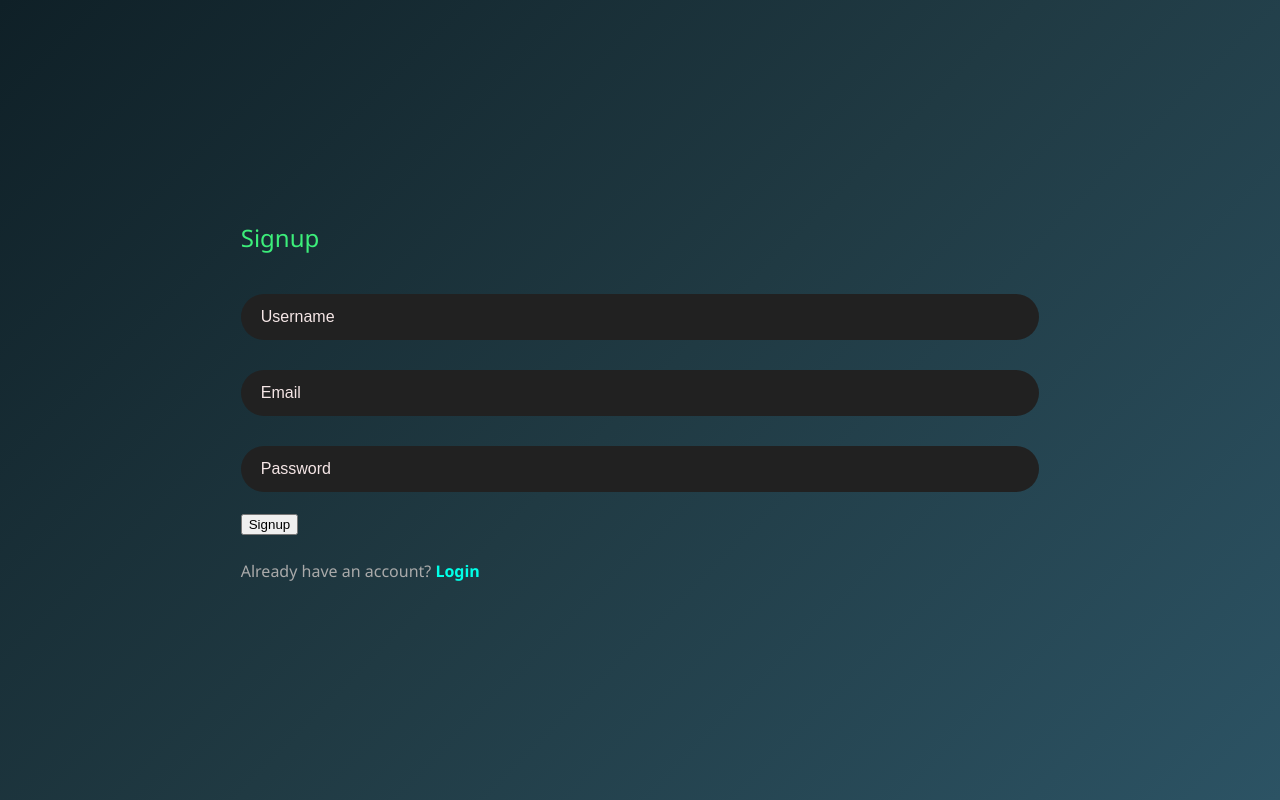
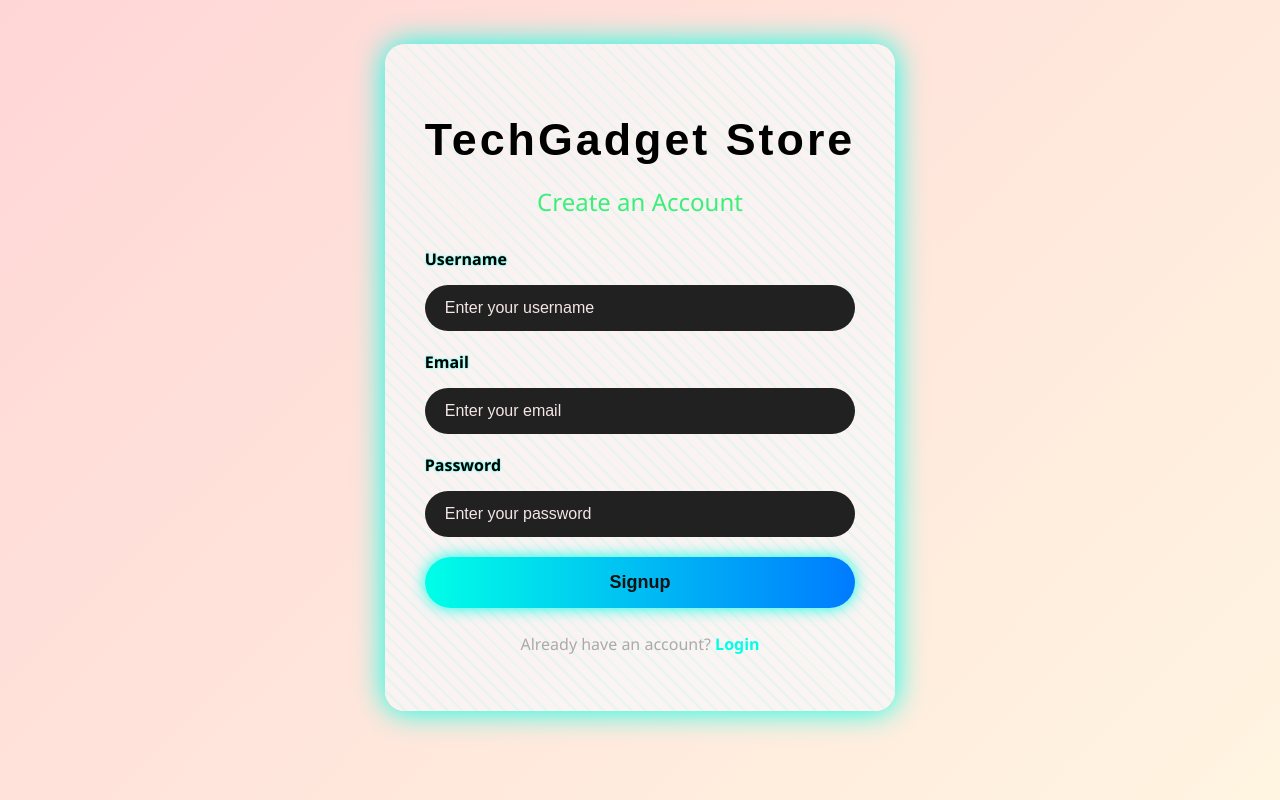
Before and after one commit to rajagopika181204/Ecommerce-Website, a React (Create React App) app in the folder frontend/: page /signup in a window 1280 px wide. Built offline with nearby package versions, Linux system fonts and the light colour scheme.

Commit message:
Your commit message here

```diff
--- a/frontend/src/pages/BillingPage.js
+++ b/frontend/src/pages/BillingPage.js
@@ -69,7 +69,7 @@ const BillingPage = () => {
   doc.text("Order Items", 20, 165);
   autoTable(doc, {
     startY: 170,
-    head: [["Product Name", "Quantity", "Price (₹)", "Total (₹)"]],
+    head: [["Product Name", "Quantity", "Price", "Total"]],
     body: items.map((item) => [
       item.product.name,
       item.quantity,
@@ -85,7 +85,7 @@ const BillingPage = () => {
   const finalY = doc.lastAutoTable.finalY + 10;
   doc.setFont("helvetica", "bold");
   doc.setFontSize(14);
-  doc.text(`Total Amount: ₹${total || 0}`, 20, finalY);
+  doc.text(`Total Amount: ${total || 0}`, 20, finalY);
 
   // Footer Section
   doc.setFontSize(10);
--- a/frontend/src/pages/BuyNowPage.js
+++ b/frontend/src/pages/BuyNowPage.js
@@ -55,7 +55,7 @@ const Navbar = () => {
             cursor: "pointer",
             fontSize: "16px",
           }}
-          onClick={() => alert("Navigate to Profile")}
+          onClick={() => navigate("/profile")}
         >
           <FaUser /> Profile
         </button>
@@ -179,7 +179,7 @@ const BuyNowPage = () => {
           color: "#333",
         }}
       >
-        <h1 style={{ textAlign: "center", marginBottom: "20px", color:"pink" }}>Checkout</h1>
+        <h1 style={{ textAlign: "center", marginBottom: "20px", color:"black" }}>Checkout</h1>
 
         <div
           style={{
--- a/frontend/src/pages/CartPage.js
+++ b/frontend/src/pages/CartPage.js
@@ -174,7 +174,7 @@ const styles = {
     marginTop: "80px",
   },
   heading: {
-    color: "white",
+    color: "black",
     textAlign: "center",
     marginBottom: "20px",
   },
@@ -187,7 +187,7 @@ const styles = {
     margin: "0 auto",
   },
   cartItem: {
-    color: "white",
+    color: "blue",
     display: "flex",
     alignItems: "center",
     border: "1px solid #ddd",
@@ -218,7 +218,7 @@ const styles = {
     margin: "5px 0",
   },
   itemPrice: {
-    color: "white",
+    color: "blue",
     margin: "5px 0",
   },
   actions: {
@@ -230,7 +230,7 @@ const styles = {
     backgroundColor: "#4CAF50",
     color: "white",
     textAlign: "center",
-    padding: "10px",
+    padding: "10px 15px",
     borderRadius: "5px",
     marginBottom: "20px",
   },
@@ -257,7 +257,7 @@ const styles = {
     marginTop: "20px",
     fontSize: "18px",
     fontWeight: "bold",
-    color: "pink",
+    color: "black",
   },
   actionsContainer: {
     display: "flex",
--- a/frontend/src/pages/Login.css
+++ b/frontend/src/pages/Login.css
@@ -4,7 +4,7 @@ body,html {
   min-height: 100vh;
   margin: 0;
   padding: 0;
-  background: linear-gradient(135deg, #0f2027, #203a43, #2c5364);
+  background: linear-gradient(135deg, #ffd6d6, #fff5e1);
   overflow-y: auto;
 }
 
@@ -27,6 +27,8 @@ body,html {
   box-shadow: 0 0 30px #00ffe7;
   position: relative;
   overflow: hidden;
+  align-items: center;
+  justify-items: center;
 }
 
 /* Add some glowing animated lines in the background */
@@ -69,12 +71,6 @@ body,html {
   font-weight: 700;
   letter-spacing: 3px;
   margin-bottom: 10px;
-  color: #00ffe7;
-  text-shadow:
-    0 0 8px #00ffe7,
-    0 0 15px #00ffe7,
-    0 0 20px #00ffe7,
-    0 0 40px #00ffe7;
   user-select: none;
 }
 
@@ -106,7 +102,6 @@ input::placeholder {
 input:focus {
   outline: none;
   box-shadow: 0 0 10px #00ffe7;
-  background-color: #222;
 }
 
 /* Labels */
@@ -115,7 +110,7 @@ label {
   text-align: left;
   font-weight: 600;
   margin-bottom: 5px;
-  color: #00ffe7;
+  color: black;
   text-shadow: 0 0 2px #00ffe7;
 }
 
--- a/frontend/src/pages/Login.js
+++ b/frontend/src/pages/Login.js
@@ -23,7 +23,7 @@ function Login() {
   };
 
   return (
-    <div className="login-container">
+    <center><br/><br/><br/><br/><div className="login-container">
       <div className="login-box">
         <h1 className="store-name">TechGadget Store</h1>
         <h2>Welcome Back</h2>
@@ -58,7 +58,7 @@ function Login() {
           Don't have an account? <Link to="/signup">Signup</Link>
         </p>
       </div>
-    </div>
+    </div></center>
   );
 }
 
--- a/frontend/src/pages/ProductList.css
+++ b/frontend/src/pages/ProductList.css
@@ -18,7 +18,7 @@ body {
   justify-content: space-between;
   align-items: center;
   padding: 0 20px;
-  background-color: #e74c3c;
+  background-color: #e491d5;
   color: white;
   font-size: 25px;
   box-shadow: 0 2px 6px rgba(0, 0, 0, 0.15);
@@ -26,7 +26,6 @@ body {
   top: 0;
   z-index: 100;
   width: 100%;
-
   margin: 0;
   height: 90px;
 }
@@ -122,9 +121,9 @@ body {
 .shop-section h1 {
   font-size: 38px;
   margin-bottom: 10;
-  margin-top: 1px;
+  margin-top: 0px;
   font-weight: 700;
-  color: #f0e9e9;
+  color: black;
   text-align: center;
 }
 
@@ -225,6 +224,15 @@ body {
   background-color: #c0392b;
 }
 
+.noproduct{
+
+                text-align: center;
+                margin: 50px 20px;
+                font-Size: 18px;
+                color: "#555";
+                font-weight: 600;
+}
+
 /* Footer */
 .footer {
   padding: 15px 20px;
--- a/frontend/src/pages/Productlist.js
+++ b/frontend/src/pages/Productlist.js
@@ -43,7 +43,7 @@ function ProductList() {
   return (
     <div>
       {/* Navbar */}
-      <header className="navbar">
+      <div className="navbar">
         <div className="navbar-brand">
           <img
             src="/images/logo.jpeg"
@@ -65,7 +65,7 @@ function ProductList() {
             <Link to="/login">Login</Link>
           )}
         </nav>
-      </header>
+      </div>
 
      <div
   style={{
@@ -146,15 +146,8 @@ function ProductList() {
               </div>
             ))
           ) : (
-            <div
-              style={{
-                textAlign: "center",
-                margin: "20px 0",
-                fontSize: "18px",
-                color: "#555",
-              }}
-            >
-              No products found matching your search.
+            <div className="noproduct">
+              <center>No products found matching your search !</center>
             </div>
           )}
         </div>
--- a/frontend/src/pages/Signup.css
+++ b/frontend/src/pages/Signup.css
@@ -1,33 +1,39 @@
 /* Global Reset & Font */
-body {
-  font-family: 'Segoe UI', Tahoma, Geneva, Verdana, sans-serif;
+body, html {
+  height: auto;
+  min-height: 100vh;
   margin: 0;
   padding: 0;
+  background: linear-gradient(135deg, #ffd6d6, #fff5e1);
+  overflow-y: auto;
+}
+
+.page-wrapper {
   min-height: 100vh;
-  background: linear-gradient(135deg, #0f2027, #203a43, #2c5364); /* Dark tech gradient */
   display: flex;
   justify-content: center;
   align-items: center;
-  overflow: auto; /* Allow scrolling */
-  color: #eee;
+  padding: 20px;
+  box-sizing: border-box;
 }
 
-/* Background animated tech pattern */
-.login-container {
+/* Signup Container */
+.signup-container {
   width: 100%;
   max-width: 450px;
-  background: rgba(20, 20, 20, 0.85);
+  background: rgba(249, 246, 246, 0.85);
   border-radius: 20px;
   padding: 40px 30px;
   box-shadow: 0 0 30px #00ffe7;
   position: relative;
-  overflow: hidden; /* Keep inner overflow hidden for aesthetics */
-  margin: 20px; /* Add margin to prevent cutoff on smaller screens */
+  overflow: hidden;
+  display: flex;
+  align-items: center;
+  justify-content: center;
 }
 
-/* Remaining CSS stays the same */
-/* Glowing animated lines */
-.login-container::before {
+/* Animated Background */
+.signup-container::before {
   content: '';
   position: absolute;
   top: -20%;
@@ -47,16 +53,99 @@ body {
   z-index: 0;
   border-radius: 20px;
 }
+
 @keyframes moveBg {
-  from { background-position: 0 0; }
-  to { background-position: 100px 100px; }
+  from {
+    background-position: 0 0;
+  }
+  to {
+    background-position: 100px 100px;
+  }
 }
 
-/* Box content above background */
-.login-box {
+/* Form Box Content */
+.signup-box {
   position: relative;
   z-index: 1;
   text-align: center;
 }
 
-/* Form Inputs, Labels, and Buttons styles remain unchanged */
+/* Store Name */
+.store-name {
+  font-family: 'Orbitron', sans-serif;
+  font-size: 2.8rem;
+  font-weight: 700;
+  letter-spacing: 3px;
+  margin-bottom: 10px;
+  color: black;
+}
+
+/* Heading */
+h2 {
+  font-weight: 400;
+  margin-bottom: 30px;
+  color: #3cee7a;
+}
+
+/* Inputs */
+input {
+  width: 100%;
+  padding: 14px 20px;
+  margin: 10px 0 20px 0;
+  border: none;
+  border-radius: 30px;
+  background-color: #212121;
+  color: #eee;
+  font-size: 16px;
+  box-sizing: border-box;
+  transition: box-shadow 0.3s ease;
+}
+
+input::placeholder {
+  color: #f5e6e6;
+}
+
+input:focus {
+  outline: none;
+  box-shadow: 0 0 10px #00ffe7;
+}
+
+/* Submit Button */
+.btn-submit {
+  width: 100%;
+  padding: 15px 0;
+  border-radius: 30px;
+  background: linear-gradient(90deg, #00ffe7, #007bff);
+  border: none;
+  font-size: 18px;
+  font-weight: 700;
+  color: #111;
+  cursor: pointer;
+  transition: background 0.4s ease, color 0.3s ease;
+  box-shadow: 0 0 15px #00ffe7;
+}
+
+.btn-submit:hover {
+  background: linear-gradient(90deg, #007bff, #00ffe7);
+  color: #fff;
+  box-shadow: 0 0 25px #00ffe7, 0 0 50px #007bff;
+}
+
+/* Signup Link */
+.signup-link {
+  margin-top: 25px;
+  font-size: 1rem;
+  color: #aaa;
+}
+
+.signup-link a {
+  color: #00ffe7;
+  font-weight: 600;
+  text-decoration: none;
+  transition: color 0.3s ease;
+}
+
+.signup-link a:hover {
+  color: #007bff;
+  text-decoration: underline;
+}
--- a/frontend/src/pages/Signup.js
+++ b/frontend/src/pages/Signup.js
@@ -1,60 +1,79 @@
-import React, { useState } from "react";
-import axios from "axios";
-import { useNavigate, Link } from "react-router-dom";
-import "./Signup.css";
+import React, { useState } from 'react';
+import axios from 'axios';
+import { useNavigate, Link } from 'react-router-dom';
+import './Signup.css';
 
 function Signup() {
-  const [username, setUsername] = useState("");
-  const [email, setEmail] = useState("");
-  const [password, setPassword] = useState("");
+  const [username, setUsername] = useState('');
+  const [email, setEmail] = useState('');
+  const [password, setPassword] = useState('');
   const navigate = useNavigate();
 
   const handleSignup = async (e) => {
     e.preventDefault();
     try {
-      const res = await axios.post("http://localhost:5000/signup", {
+      const res = await axios.post('http://localhost:5000/signup', {
         username,
         email,
         password,
       });
       alert(res.data.message);
-      navigate("/login"); // Redirect to login after successful signup
+      navigate('/login'); // Redirect to login page after signup
     } catch (err) {
-      alert(err.response?.data?.error || "Signup failed");
+      alert(err.response?.data?.error || 'Signup failed');
     }
   };
 
   return (
-    <div>
-      <h2>Signup</h2>
+    <center><br/><br/><div className="signup-container">
+      <div className="signup-box">
+        <h1 className="store-name">TechGadget Store</h1>
+        <h2>Create an Account</h2>
         <form onSubmit={handleSignup}>
+          <div className="form-group">
+            <label htmlFor="username">Username</label>
             <input
+              id="username"
               type="text"
-          placeholder="Username"
+              placeholder="Enter your username"
               value={username}
               onChange={(e) => setUsername(e.target.value)}
               required
+              autoComplete="username"
             />
+          </div>
+          <div className="form-group">
+            <label htmlFor="email">Email</label>
             <input
+              id="email"
               type="email"
-          placeholder="Email"
+              placeholder="Enter your email"
               value={email}
               onChange={(e) => setEmail(e.target.value)}
               required
+              autoComplete="email"
             />
+          </div>
+          <div className="form-group">
+            <label htmlFor="password">Password</label>
             <input
+              id="password"
               type="password"
-          placeholder="Password"
+              placeholder="Enter your password"
               value={password}
               onChange={(e) => setPassword(e.target.value)}
               required
+              autoComplete="new-password"
             />
-        <button type="submit">Signup</button>
+          </div>
+          <button type="submit" className="btn-submit">Signup</button>
         </form>
         <p className="signup-link">
-        Already have an account? <Link to="/">Login</Link>
+          Already have an account? <Link to="/login">Login</Link>
         </p>
       </div>
+    </div>
+    </center>
   );
 }
 
--- a/frontend/src/pages/Wishlist.css
+++ b/frontend/src/pages/Wishlist.css
@@ -26,7 +26,7 @@
   color: #f8bfbf;
 }
 .h1{
-    color:antiquewhite;
+    color:rgb(14, 13, 13);
 }
 
 /* Wishlist Section */
```
Lines whose indentation alone changed are shown as unchanged.
